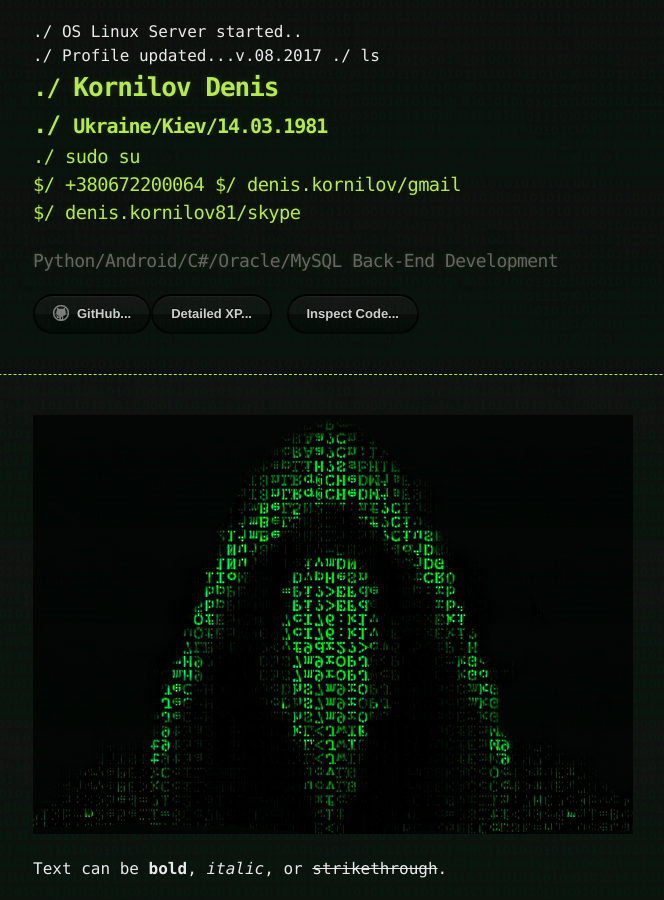
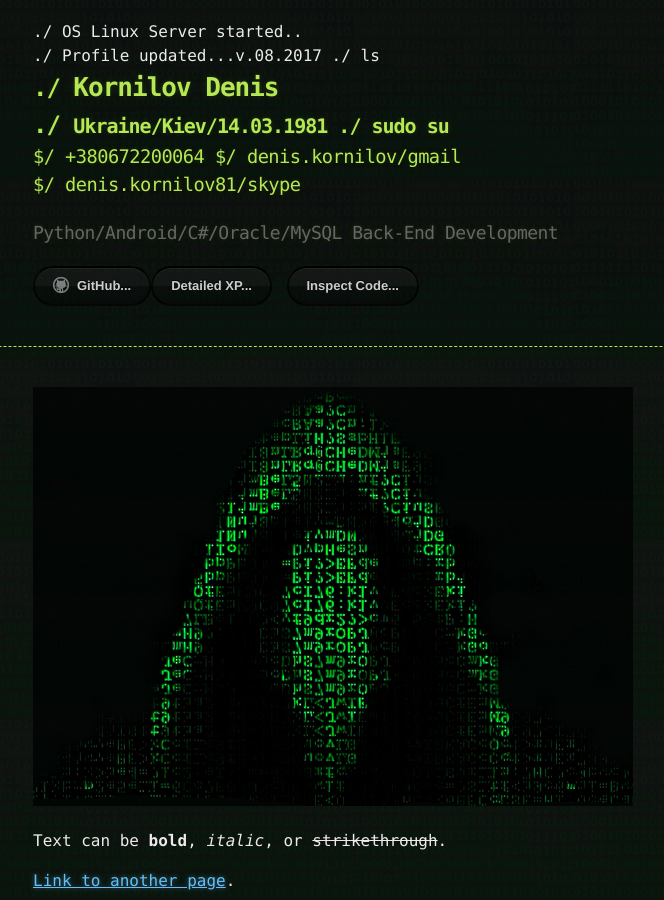
Before and after one commit to kornilov1981/kornilov1981.github.io, a Jekyll site: the page built from index.md, in a window 1280 px wide and 900 px high. Shown: the whole window, without its empty margins (307-971 px from the left). Built offline with Jekyll 4.4.1, drawn with Linux system fonts in a browser that asks for light colours.

Commit message:
Header text Sudo su Fix

```diff
--- a/_layouts/default.html
+++ b/_layouts/default.html
@@ -16,8 +16,8 @@
       	<span class="simple_header">./&nbsp;OS Linux Server started..</span><br>
         <span class="simple_header">./&nbsp;Profile updated...v.08.2017 ./&nbsp;ls</span><br>
 	    <h1 class="customize" style="margin-left: 0px; font-size: 26px; ">Kornilov Denis</h1>
-        <h1 class="customize" style="margin-left: 0px; font-size: 20px; ">Ukraine/Kiev/14.03.1981</h1>
-        <h3 class="customize">./&nbsp;sudo su<br> $/&nbsp;+380672200064 $/&nbsp;denis.kornilov/gmail<br>$/&nbsp;denis.kornilov81/skype</h3>
+        <h1 class="customize" style="margin-left: 0px; font-size: 20px; ">Ukraine/Kiev/14.03.1981 ./&nbsp;sudo su</h1>
+        <h3 class="customize">$/&nbsp;+380672200064 $/&nbsp;denis.kornilov/gmail<br>$/&nbsp;denis.kornilov81/skype</h3>
         <h2 class="customize">Python/Android/C#/Oracle/MySQL <nobr>Back-End Development</nobr></h2>
 
         <div style="clear: both;"></div>
```
